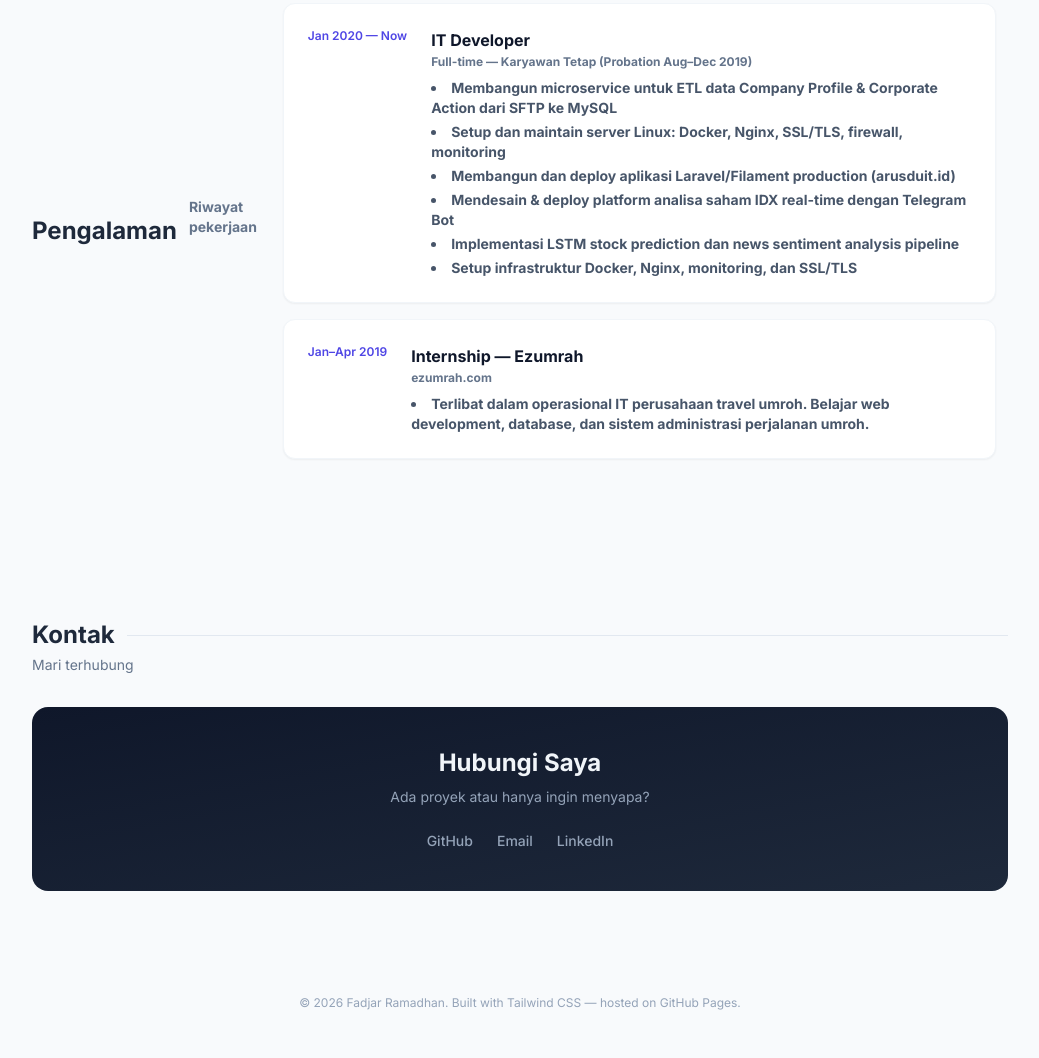
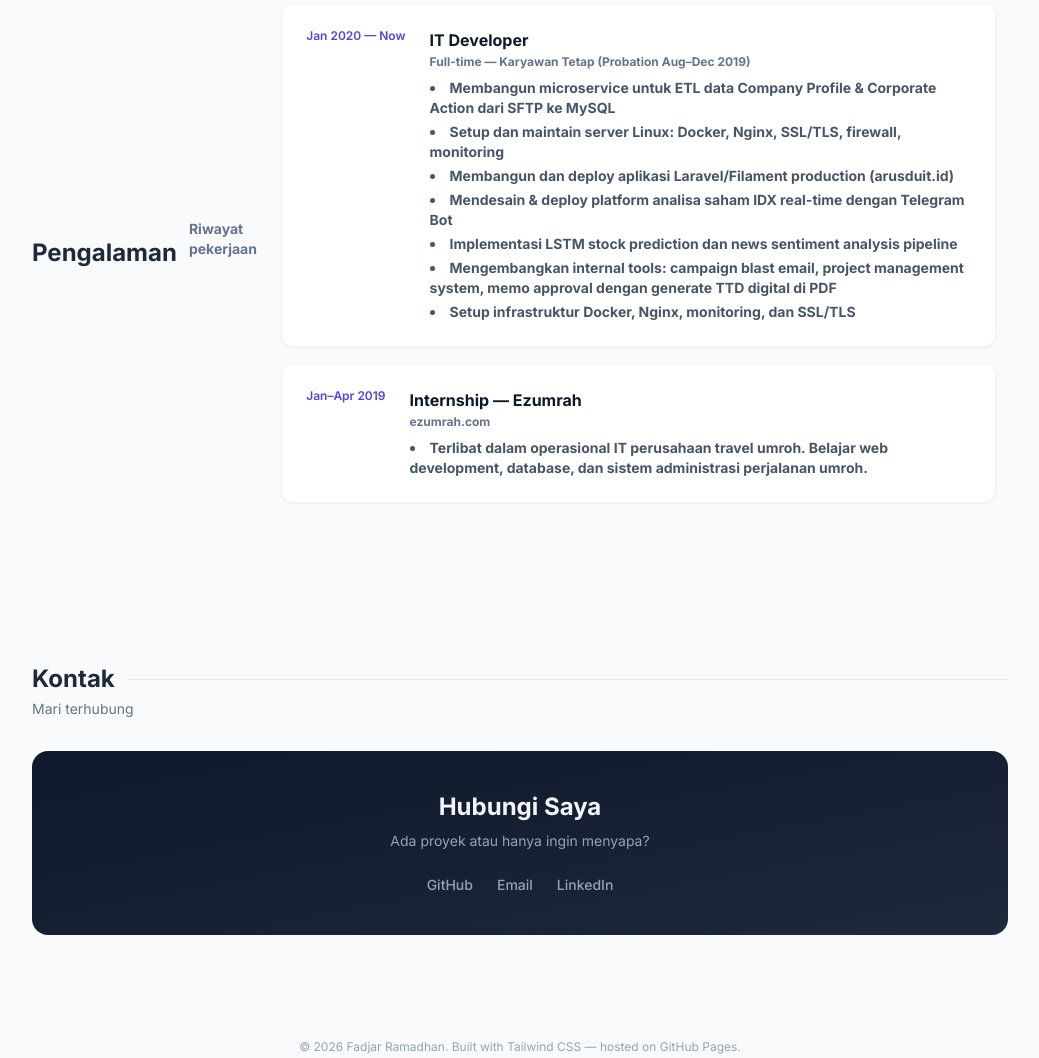
Before and after one commit to fadjar1209/fadjar1209.github.io, a website: page index.html in a window 1280 px wide. Shown: the part 3622-4680 px from the top of the page, without its empty margins (120-1159 px from the left). Before the commit the page ends 4657 px from the top, so only its background shows below. Drawn offline with nearby package versions, Linux system fonts and the light colour scheme.

Commit message:
Add internal tools: email blast, PM system, memo + TTD approval

```diff
--- a/index.html
+++ b/index.html
@@ -310,11 +310,12 @@ applyLang(currentLang);
         <h3 class="text-base font-bold text-slate-900">IT Developer</h3>
         <p class="text-xs text-slate-500 mt-0.5 mb-2">Full-time &mdash; Karyawan Tetap (Probation Aug&ndash;Dec 2019)</p>
         <ul class="list-disc list-inside space-y-1 text-sm text-slate-600">
-          <li>Membangun microservice untuk ETL data Company Profile &amp; Corporate Action dari SFTP ke MySQL</li>
+                    <li>Membangun microservice untuk ETL data Company Profile &amp; Corporate Action dari SFTP ke MySQL</li>
           <li>Setup dan maintain server Linux: Docker, Nginx, SSL/TLS, firewall, monitoring</li>
           <li>Membangun dan deploy aplikasi Laravel/Filament production (arusduit.id)</li>
           <li>Mendesain &amp; deploy platform analisa saham IDX real-time dengan Telegram Bot</li>
           <li>Implementasi LSTM stock prediction dan news sentiment analysis pipeline</li>
+          <li>Mengembangkan internal tools: campaign blast email, project management system, memo approval dengan generate TTD digital di PDF</li>
           <li>Setup infrastruktur Docker, Nginx, monitoring, dan SSL/TLS</li>
         </ul>
       </div>
```
